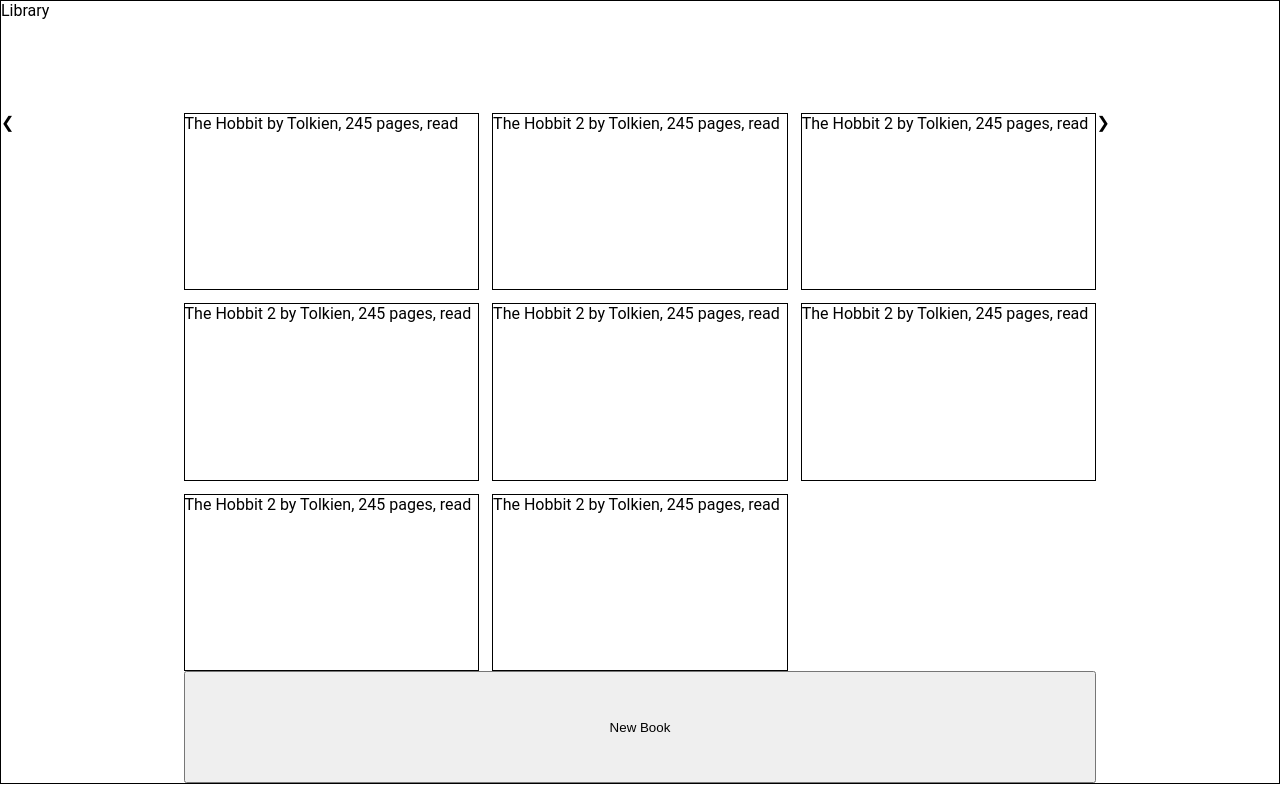
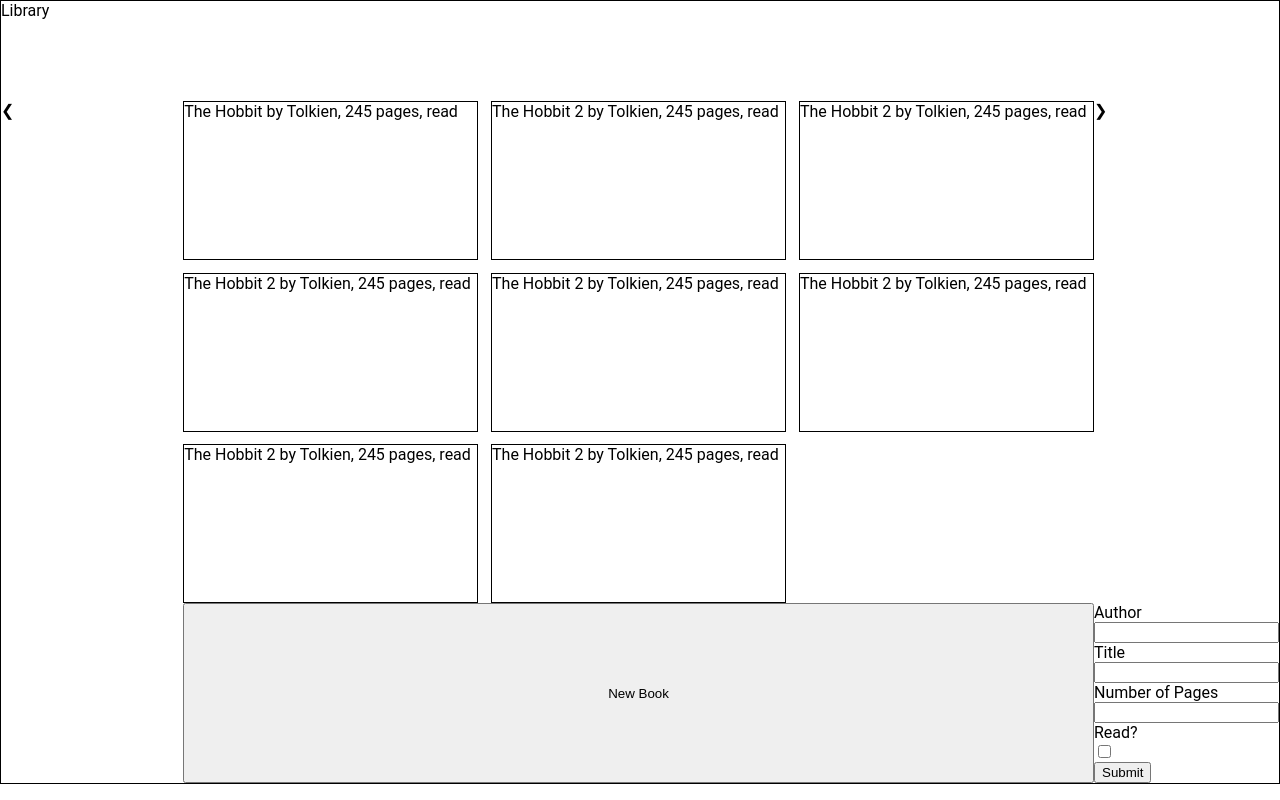
Before and after one commit to sujshah/library, a plain HTML site: page index.html in a window 1280 px wide. Both pictures are taken after a click on the button "New Book". Drawn offline with Linux system fonts and the light colour scheme.

Commit message:
Add form element when button New Book is clicked

```diff
--- a/constructors.js
+++ b/constructors.js
@@ -37,6 +37,13 @@ function addBookToLibrary() {
     }
 }
 
+function addNewBookForm() {
+    const form = document.querySelector(".form-items");
+    form.style.visibility = "visible";
+}
+
+
+
 
 addBookToLibrary();
 // console.log(myLibrary);
--- a/index.html
+++ b/index.html
@@ -12,7 +12,30 @@
         <a class="prev" onclick="">&#10094;</a>
         <div class="library-grid"></div>
         <a class="next" onclick="">&#10095;</a>
-        <button>New Book</button>
+        <button onclick="addNewBookForm()">New Book</button>
+        <form class="form-items">
+            <div class="pair">
+                <div class="label"><label for="author">Author</label></div>
+                <input type="text" id="author">
+            </div>
+
+            <div class="pair">
+                <div class="label"><label for="title">Title</label></div>
+                <input type="text" id="title">
+            </div>
+
+            <div class="pair">
+                <div class="label"><label for="pages">Number of Pages</label></div>
+                <input type="number" id="pages">
+            </div>
+
+            <div class="pair">
+                <div class="label"><label for="read">Read?</label></div>
+                <input type="checkbox" id="read">
+            </div>
+            <button type="submit" onclick="">Submit</button>
+        </form>
+
     </div>
 </body>
 </html>
--- a/style.css
+++ b/style.css
@@ -33,3 +33,7 @@ button {
     grid-template: repeat(3, 1fr) / repeat(3, 1fr);
     gap: 1vmax;
 }
+
+.form-items {
+    visibility: hidden;
+}
```
